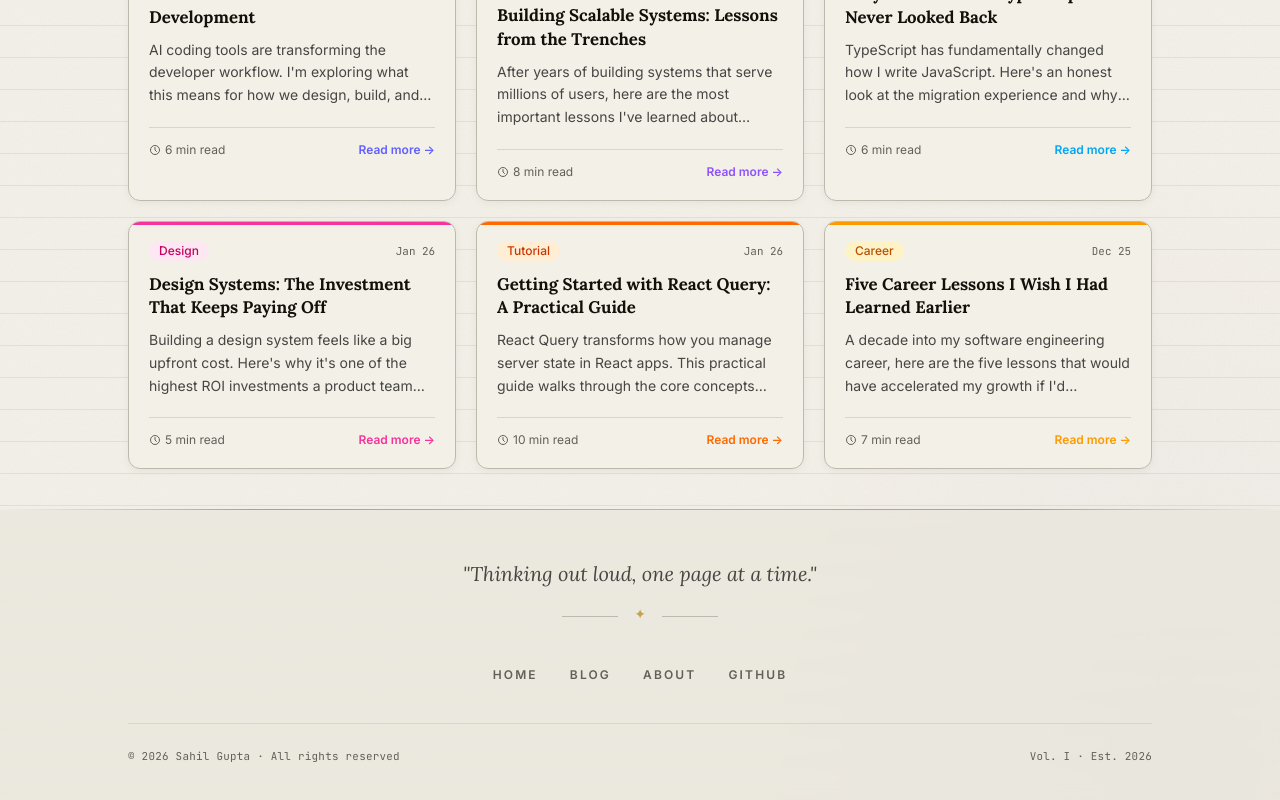
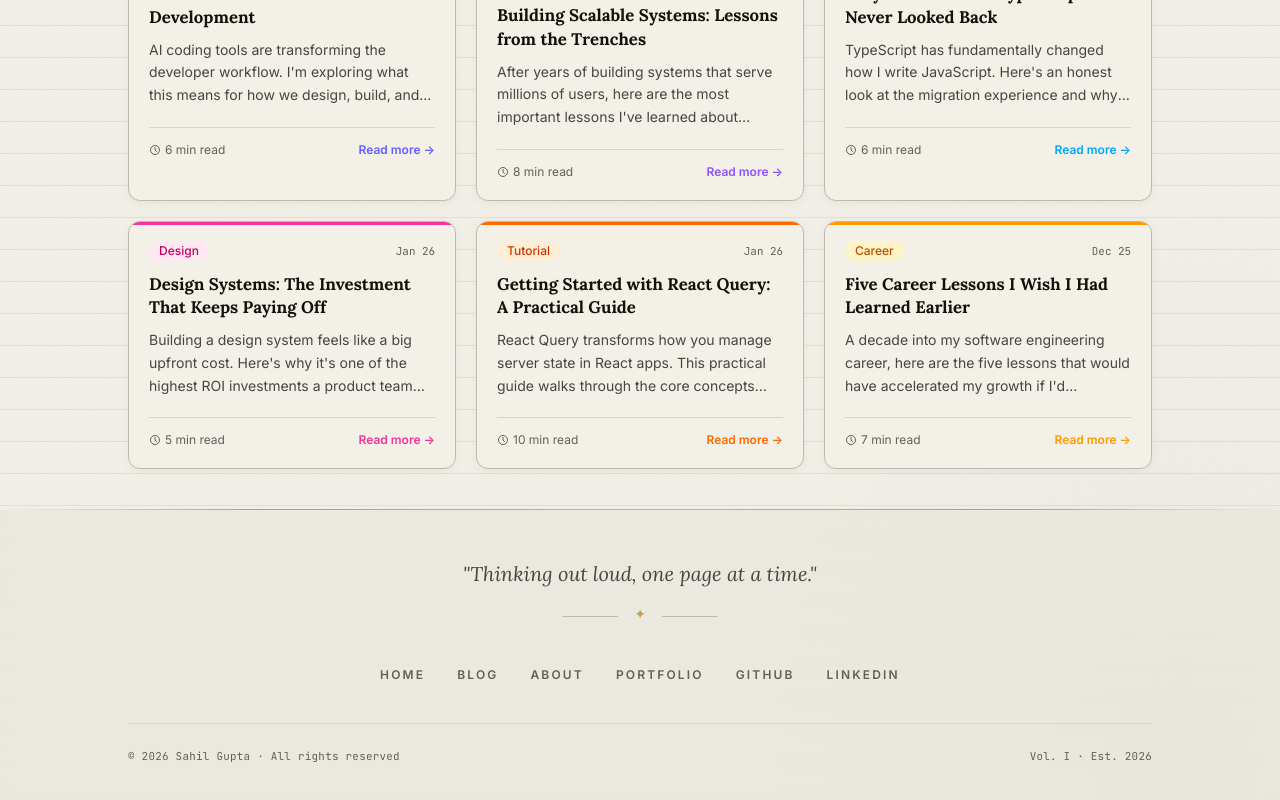
Before and after one commit to the-stranded-alien/Blogs, a React (Vite) app: page / in a window 1280 px wide. Shown: the part 1510-2310 px from the top of the page. Built offline with nearby package versions, Linux system fonts and the light colour scheme.

Commit message:
Feat: add Portfolio, GitHub, and LinkedIn links to footer
Replaced old GitHub link with correct handle; added Portfolio
(portfolio.guptasahil.in) and LinkedIn links.

Co-Authored-By: Claude Sonnet 4.6 <noreply@anthropic.com>

```diff
--- a/src/components/Footer.tsx
+++ b/src/components/Footer.tsx
@@ -33,7 +33,7 @@ export default function Footer() {
           </div>
 
           {/* Nav links — centred */}
-          <nav className="flex items-center justify-center gap-8">
+          <nav className="flex flex-wrap items-center justify-center gap-8">
             {navLinks.map(({ to, label }) => (
               <Link key={to} to={to}
                 className="text-xs font-semibold uppercase tracking-[0.18em]
@@ -43,12 +43,26 @@ export default function Footer() {
                 {label}
               </Link>
             ))}
-            <a href="https://github.com/sahilgupta" target="_blank" rel="noopener noreferrer"
+            <a href="https://portfolio.guptasahil.in" target="_blank" rel="noopener noreferrer"
+              className="text-xs font-semibold uppercase tracking-[0.18em]
+                         text-ink-400 dark:text-ink-500
+                         hover:text-ink-900 dark:hover:text-ink-100
+                         transition-colors">
+              Portfolio
+            </a>
+            <a href="https://github.com/the-stranded-alien" target="_blank" rel="noopener noreferrer"
               className="text-xs font-semibold uppercase tracking-[0.18em]
                          text-ink-400 dark:text-ink-500
                          hover:text-ink-900 dark:hover:text-ink-100
                          transition-colors">
               GitHub
+            </a>
+            <a href="https://www.linkedin.com/in/sahilgupta1611" target="_blank" rel="noopener noreferrer"
+              className="text-xs font-semibold uppercase tracking-[0.18em]
+                         text-ink-400 dark:text-ink-500
+                         hover:text-ink-900 dark:hover:text-ink-100
+                         transition-colors">
+              LinkedIn
             </a>
           </nav>
 
```
